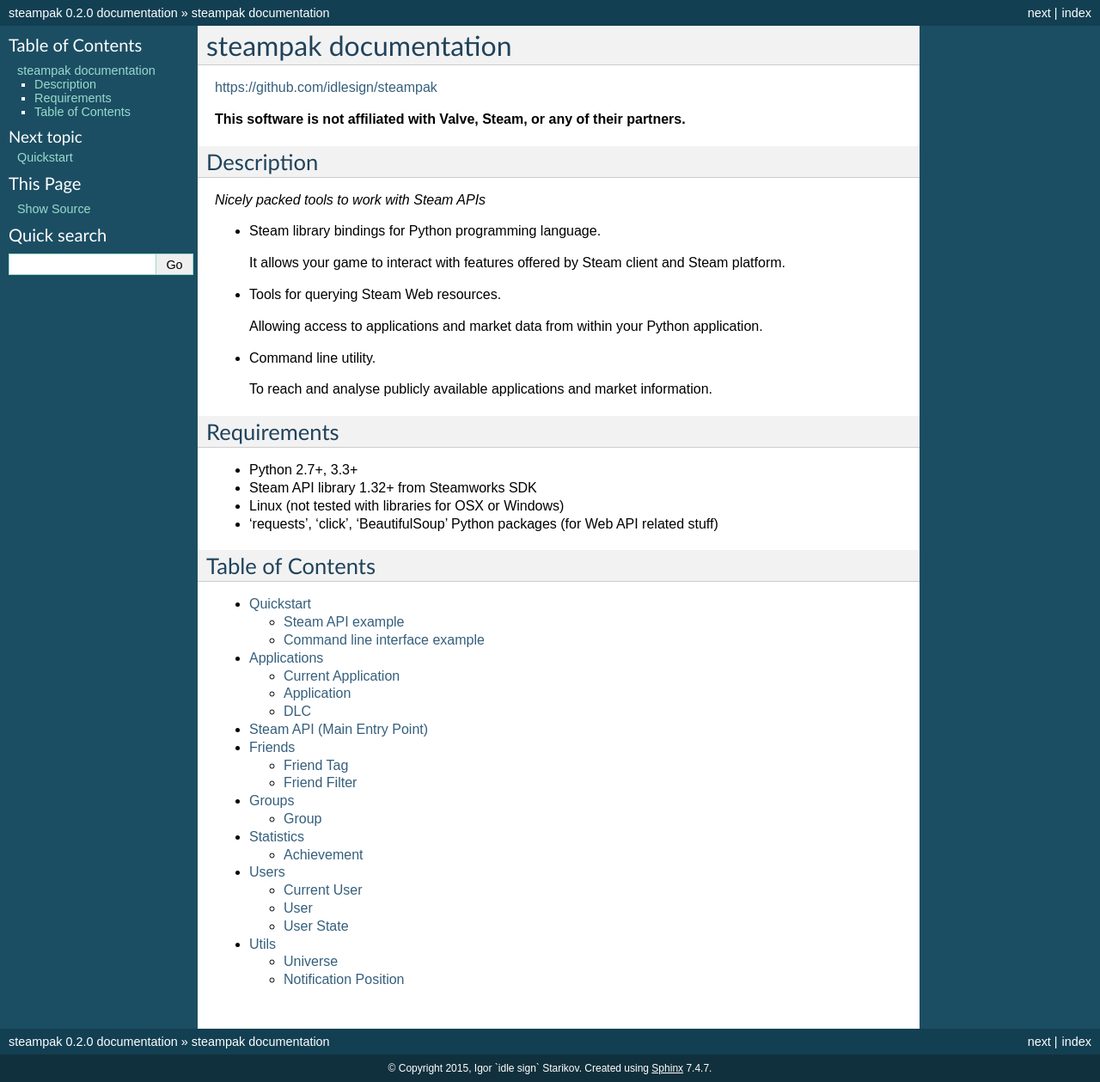
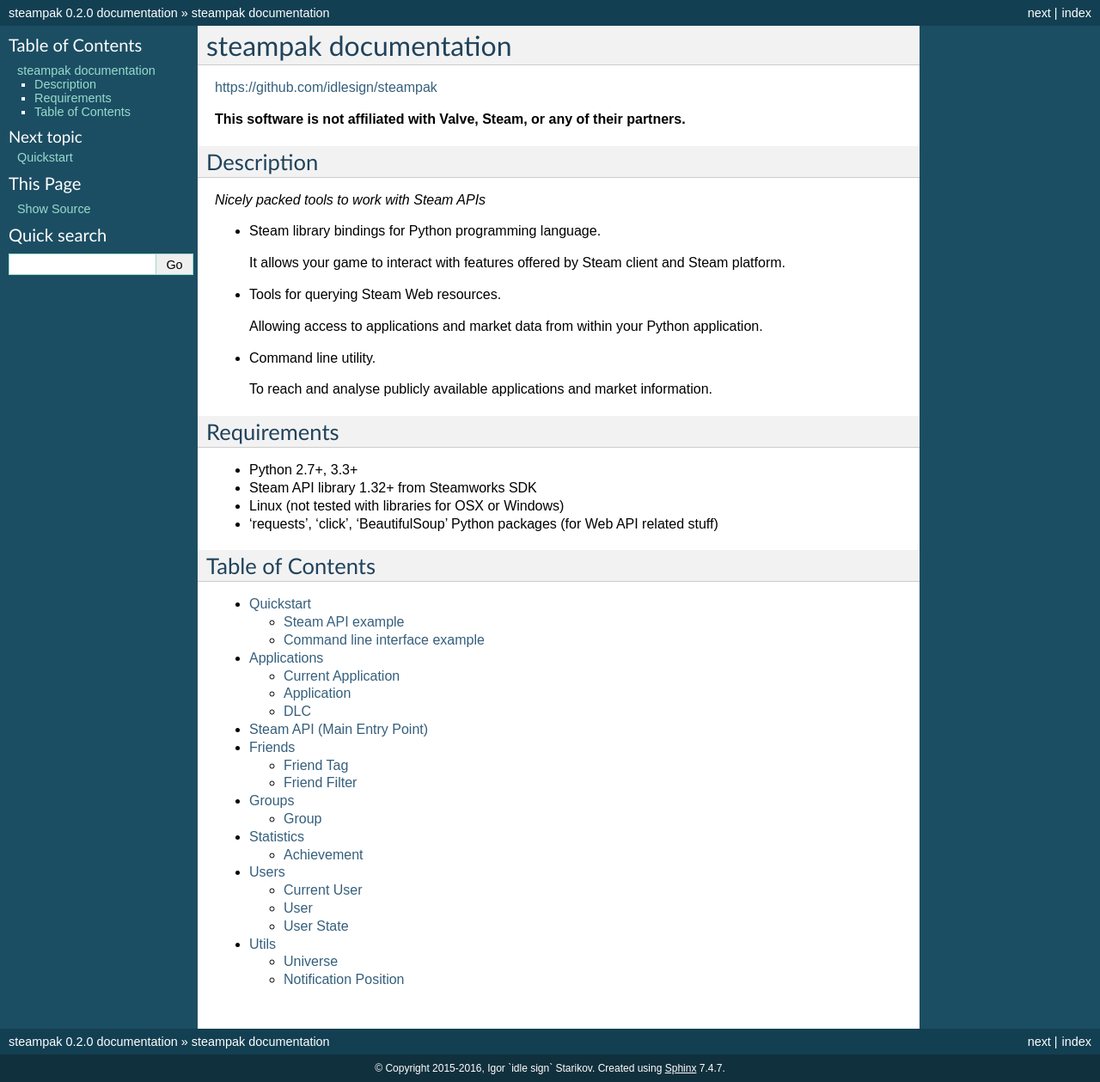
Before and after one commit to idlesign/steampak, a Sphinx documentation site: the page built from docs/source/index.rst, in a window 1280 px wide. Shown: the whole page at 86% size. Built offline with Sphinx 7.4.7, drawn with Linux system fonts in a browser that asks for light colours.

Commit message:
Docs year updated.

```diff
--- a/docs/source/conf.py
+++ b/docs/source/conf.py
@@ -82,7 +82,7 @@
 
 # General information about the project.
 project = u'steampak'
-copyright = u'2015, Igor `idle sign` Starikov'
+copyright = u'2015-2016, Igor `idle sign` Starikov'
 
 # The version info for the project you're documenting, acts as replacement for
 # |version| and |release|, also used in various other places throughout the
```
